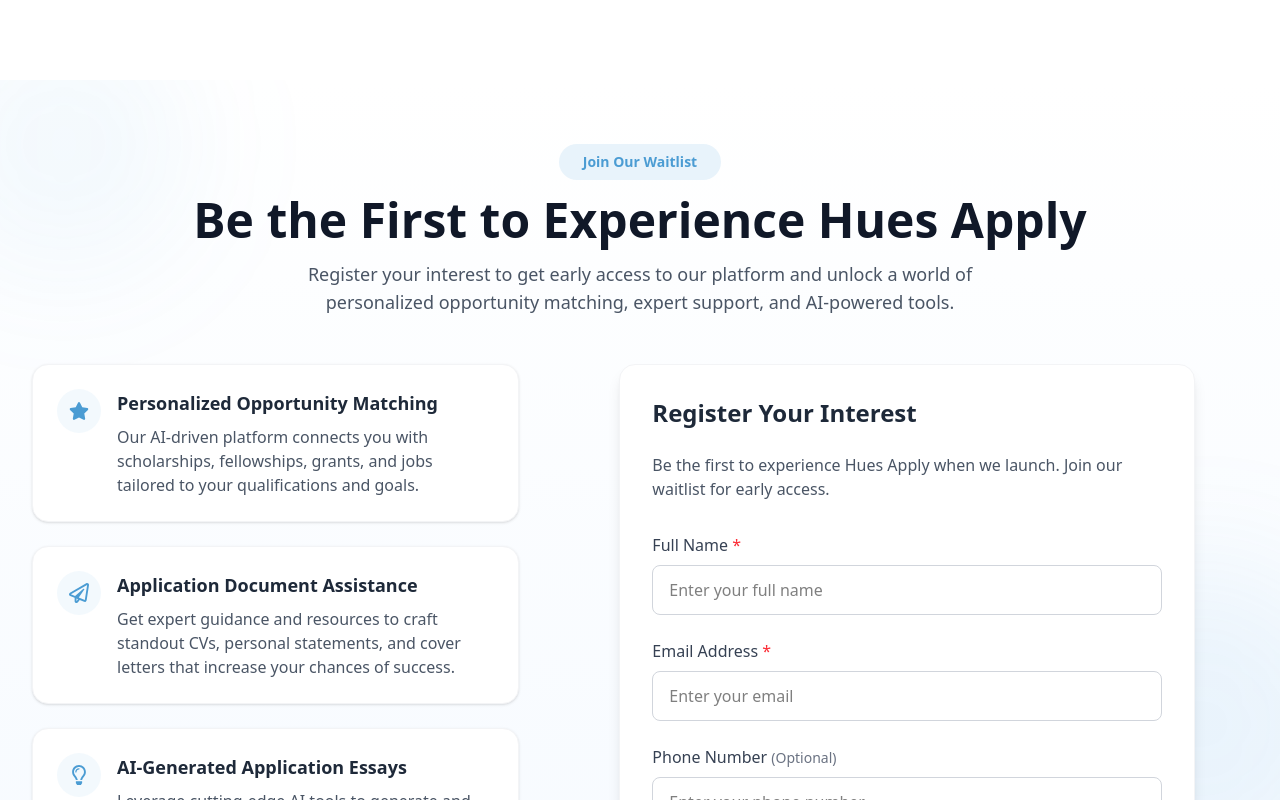
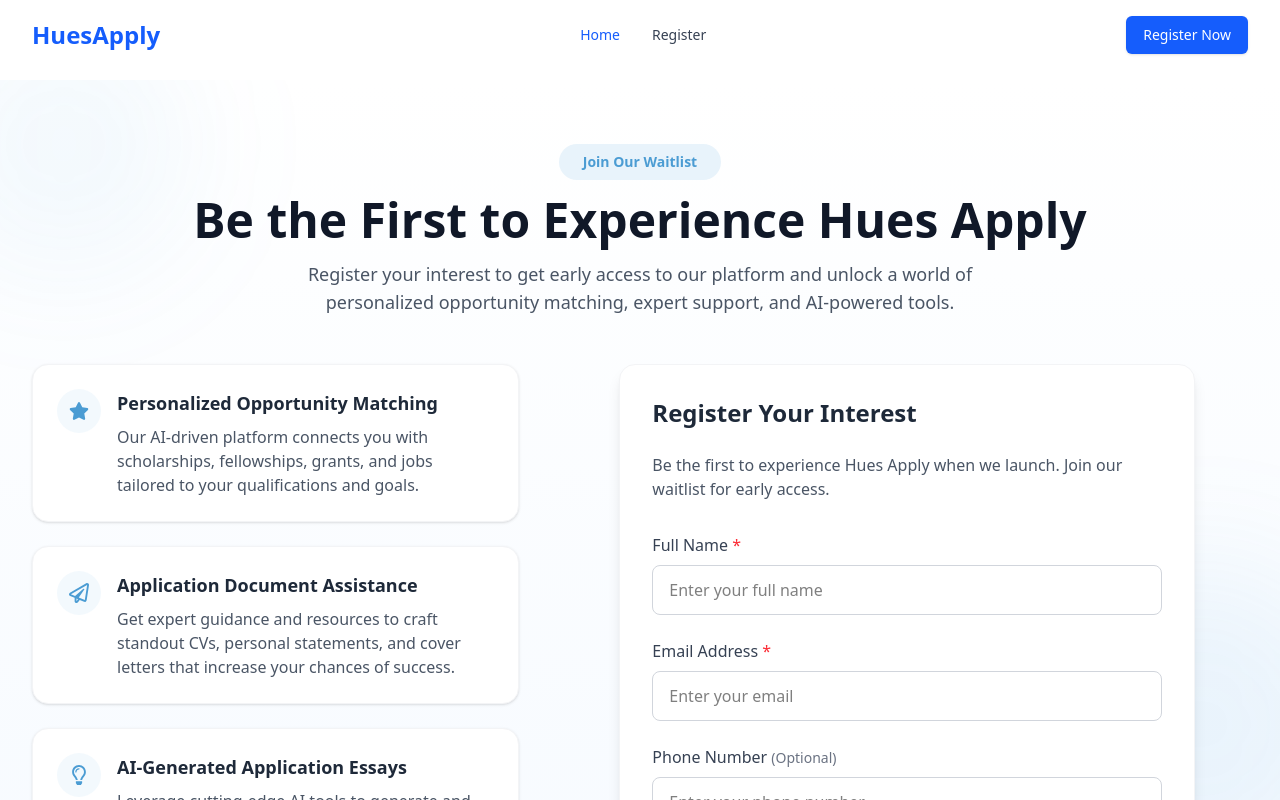
Before and after one commit to Hues-Apply/HA_frontend, a React (Vite) app: page / in a window 1280 px wide. Shown: the top 800 px of the page. Built offline with nearby package versions, Linux system fonts and the light colour scheme.

Commit message:
feat: Implement Navbar component and update RegisterInterest section with an ID

```diff
--- a/src/App.tsx
+++ b/src/App.tsx
@@ -1,9 +1,11 @@
 import RegisterInterest from "./sections/RegisterInterest";
+import Navbar from "./components/navbar";
 
 function App() {
   return (
     <>
       <header>
+        <Navbar />
       </header>
       <main id="main-content" className="pt-20">
         <RegisterInterest />
--- /dev/null
+++ b/src/components/navbar.tsx
@@ -0,0 +1,136 @@
+import { useState, useEffect } from 'react';
+
+interface NavItem {
+  name: string;
+  href: string;
+  current?: boolean;
+}
+
+const navigation: NavItem[] = [
+  { name: 'Home', href: '#', current: true },
+  { name: 'Register', href: '#register-interest', current: false },
+];
+
+function classNames(...classes: string[]) {
+  return classes.filter(Boolean).join(' ');
+}
+
+export default function Navbar() {
+  const [isScrolled, setIsScrolled] = useState(false);
+  const [isMobileMenuOpen, setIsMobileMenuOpen] = useState(false);
+
+  useEffect(() => {
+    const handleScroll = () => {
+      const offset = window.scrollY;
+      setIsScrolled(offset > 50);
+    };
+
+    window.addEventListener('scroll', handleScroll);
+    return () => {
+      window.removeEventListener('scroll', handleScroll);
+    };
+  }, []);
+
+  return (
+    <nav className={classNames(
+      'fixed w-full z-50 transition-all duration-300',
+      isScrolled ? 'bg-white shadow-md py-2' : 'bg-transparent py-4'
+    )}>
+      <div className="max-w-7xl mx-auto px-4 sm:px-6 lg:px-8">
+        <div className="flex justify-between items-center">
+          {/* Logo */}
+          <div className="flex-shrink-0">
+            <a href="#" className="flex items-center">
+              <span className="text-2xl font-bold text-blue-600">HuesApply</span>
+            </a>
+          </div>
+
+          {/* Desktop Menu */}
+          <div className="hidden md:block">
+            <div className="flex space-x-8">
+              {navigation.map((item) => (
+                <a
+                  key={item.name}
+                  href={item.href}
+                  className={classNames(
+                    item.current
+                      ? 'text-blue-600 font-medium'
+                      : 'text-gray-700 hover:text-blue-600',
+                    'transition-colors duration-200 text-sm font-medium'
+                  )}
+                  aria-current={item.current ? 'page' : undefined}
+                >
+                  {item.name}
+                </a>
+              ))}
+            </div>
+          </div>
+
+          {/* CTA Button */}
+          <div className="hidden md:block">
+            <a
+              href="#register-interest"
+              className="inline-flex items-center px-4 py-2 border border-transparent text-sm font-medium rounded-md shadow-sm text-white bg-blue-600 hover:bg-blue-700 focus:outline-none focus:ring-2 focus:ring-offset-2 focus:ring-blue-500"
+            >
+              Register Now
+            </a>
+          </div>
+
+          {/* Mobile menu button */}
+          <div className="md:hidden flex items-center">
+            <button
+              type="button"
+              onClick={() => setIsMobileMenuOpen(!isMobileMenuOpen)}
+              className="inline-flex items-center justify-center p-2 rounded-md text-gray-700 hover:text-gray-900 hover:bg-gray-100 focus:outline-none focus:ring-2 focus:ring-inset focus:ring-blue-500"
+              aria-expanded={isMobileMenuOpen}
+            >
+              <span className="sr-only">Open main menu</span>
+              {isMobileMenuOpen ? (
+                <svg className="block h-6 w-6" xmlns="http://www.w3.org/2000/svg" fill="none" viewBox="0 0 24 24" stroke="currentColor" aria-hidden="true">
+                  <path strokeLinecap="round" strokeLinejoin="round" strokeWidth={2} d="M6 18L18 6M6 6l12 12" />
+                </svg>
+              ) : (
+                <svg className="block h-6 w-6" xmlns="http://www.w3.org/2000/svg" fill="none" viewBox="0 0 24 24" stroke="currentColor" aria-hidden="true">
+                  <path strokeLinecap="round" strokeLinejoin="round" strokeWidth={2} d="M4 6h16M4 12h16M4 18h16" />
+                </svg>
+              )}
+            </button>
+          </div>
+        </div>
+      </div>
+
+      {/* Mobile Menu */}
+      {isMobileMenuOpen && (
+        <div className="md:hidden bg-white shadow-lg">
+          <div className="px-2 pt-2 pb-3 space-y-1 sm:px-3">
+            {navigation.map((item) => (
+              <a
+                key={item.name}
+                href={item.href}
+                className={classNames(
+                  item.current
+                    ? 'bg-blue-50 text-blue-600'
+                    : 'text-gray-700 hover:bg-blue-50 hover:text-blue-600',
+                  'block px-3 py-2 rounded-md text-base font-medium'
+                )}
+                aria-current={item.current ? 'page' : undefined}
+                onClick={() => setIsMobileMenuOpen(false)}
+              >
+                {item.name}
+              </a>
+            ))}
+            <div className="pt-2">
+              <a
+                href="#register-interest"
+                className="w-full flex items-center justify-center px-4 py-2 border border-transparent text-sm font-medium rounded-md shadow-sm text-white bg-blue-600 hover:bg-blue-700 focus:outline-none focus:ring-2 focus:ring-offset-2 focus:ring-blue-500"
+                onClick={() => setIsMobileMenuOpen(false)}
+              >
+                Register Now
+              </a>
+            </div>
+          </div>
+        </div>
+      )}
+    </nav>
+  );
+}
--- a/src/sections/RegisterInterest.tsx
+++ b/src/sections/RegisterInterest.tsx
@@ -31,7 +31,7 @@
   };
 
   return (
-    <section className="relative py-16 px-4 sm:px-6 lg:px-8 bg-gradient-to-b from-white to-[#f0f7ff]">
+    <section id="register-interest" className="relative py-16 px-4 sm:px-6 lg:px-8 bg-gradient-to-b from-white to-[#f0f7ff]">
       {/* Background elements for visual interest */}
       <div className="absolute inset-0 z-0 overflow-hidden">
         <div className="absolute -top-16 -left-16 w-64 h-64 bg-[#4B9CD310] rounded-full blur-3xl"></div>
```
